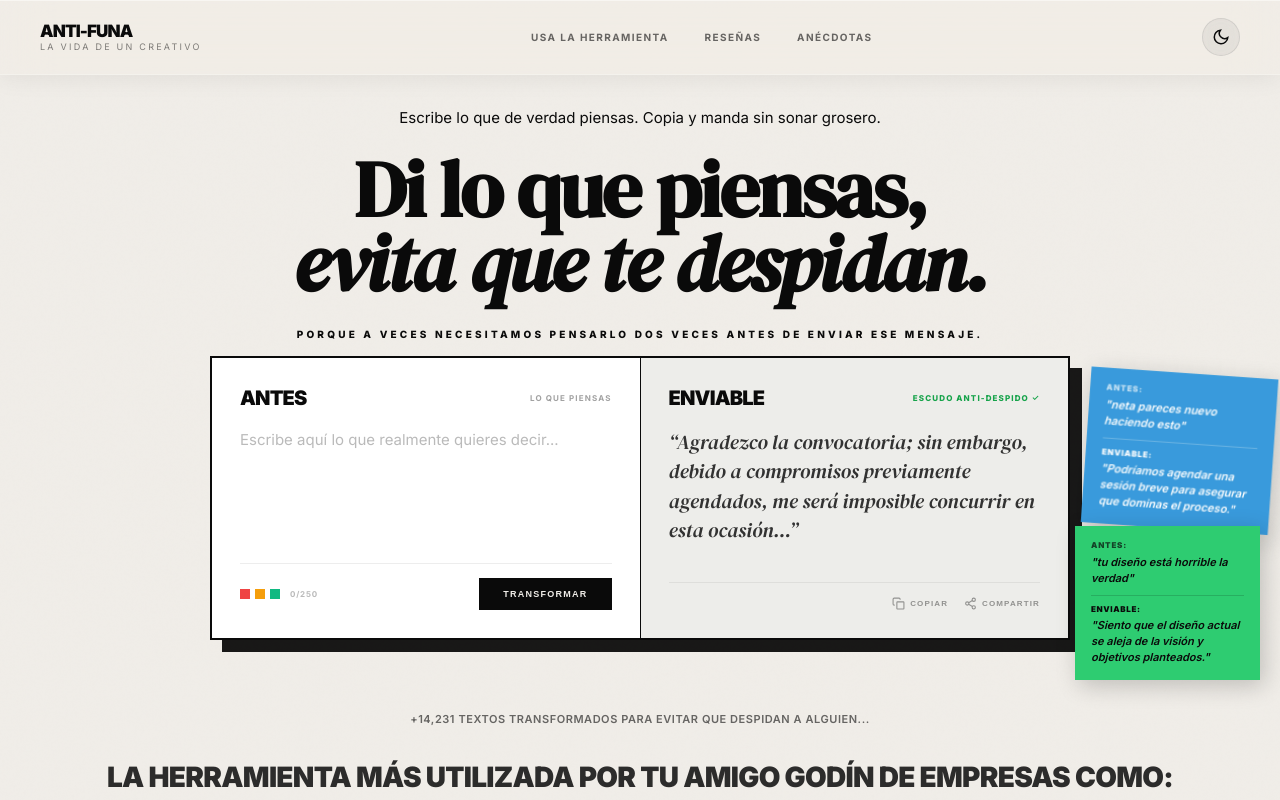
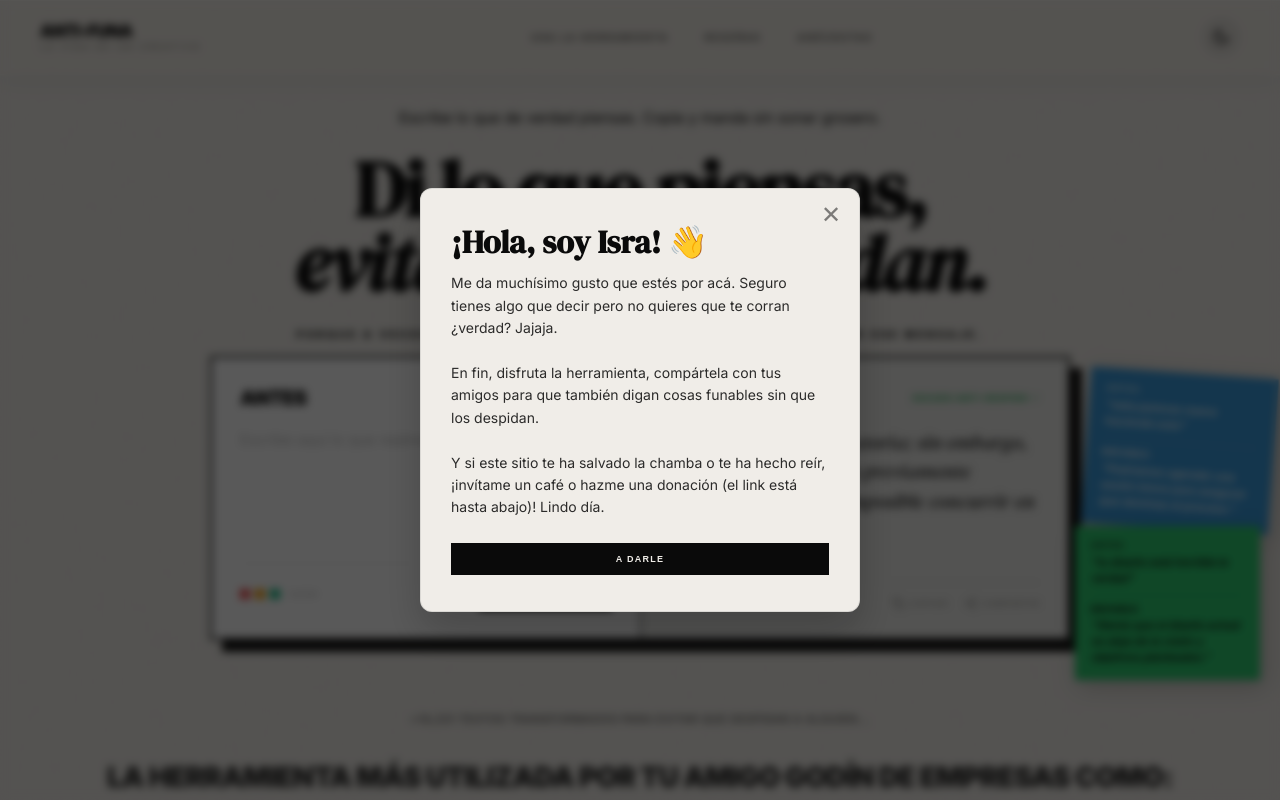
Before and after one commit to lavidadeuncreativo/antifuna, a website: page index.html in a window 1280 px wide. Shown: the top 800 px of the page. Drawn offline with nearby package versions, Linux system fonts and the light colour scheme; no server answers.

Commit message:
feat: Add welcome popup on first visit and review submission modal

```diff
--- a/index.html
+++ b/index.html
@@ -1023,6 +1023,77 @@
     .fl a:hover {
       opacity: .85;
       text-decoration: underline
+    }
+
+    /* MODALS */
+    .modal-overlay {
+      position: fixed;
+      top: 0;
+      left: 0;
+      width: 100%;
+      height: 100%;
+      background: rgba(0, 0, 0, 0.65);
+      z-index: 10000;
+      display: flex;
+      align-items: center;
+      justify-content: center;
+      opacity: 0;
+      pointer-events: none;
+      transition: opacity 0.3s ease;
+      backdrop-filter: blur(4px);
+    }
+
+    .modal-overlay.open {
+      opacity: 1;
+      pointer-events: auto;
+    }
+
+    .modal-content {
+      background: var(--bg);
+      color: var(--fg);
+      padding: 36px 30px;
+      border-radius: 12px;
+      max-width: 440px;
+      width: 90%;
+      position: relative;
+      border: 1px solid rgba(128, 128, 128, 0.2);
+      transform: translateY(20px);
+      transition: transform 0.3s cubic-bezier(0.34, 1.56, 0.64, 1);
+      box-shadow: 0 20px 40px rgba(0, 0, 0, 0.2);
+    }
+
+    .modal-overlay.open .modal-content {
+      transform: translateY(0);
+    }
+
+    .modal-close {
+      position: absolute;
+      top: 12px;
+      right: 18px;
+      background: none;
+      border: none;
+      font-size: 24px;
+      cursor: pointer;
+      color: var(--fg);
+      opacity: 0.5;
+    }
+
+    .modal-close:hover {
+      opacity: 1;
+    }
+
+    .modal-title {
+      font-family: 'DM Serif Display', serif;
+      font-size: 32px;
+      margin-bottom: 12px;
+      line-height: 1.1;
+    }
+
+    .modal-text {
+      font-size: 14px;
+      line-height: 1.6;
+      margin-bottom: 24px;
+      opacity: 0.85;
     }
 
     /* TOAST */
@@ -1336,7 +1407,7 @@
     <div class="rev-stack" id="revStack"></div>
     <div class="rev-dots" id="revDots"></div>
     <div style="text-align:center; margin-top:30px;">
-      <a href="#anecdotas" class="btn"
+      <a href="#" id="openReviewBtn" class="btn"
         style="display:inline-block; text-decoration:none; padding:12px 24px; font-size:14px; background:transparent; border:1px solid var(--fg); color:var(--fg);">Dejar
         una rese&#xF1;a</a>
     </div>
@@ -1393,6 +1464,36 @@
     <button class="btn-p" onclick="document.getElementById('inputText').focus()">ABRIR EDITOR</button>
   </div>
 
+  <!-- WELCOME MODAL -->
+  <div class="modal-overlay" id="welcomeModal">
+    <div class="modal-content">
+      <button class="modal-close" onclick="closeModal('welcomeModal')">&#x2715;</button>
+      <h3 class="modal-title">¡Hola, soy Isra! &#x1F44B;</h3>
+      <p class="modal-text">Me da muchísimo gusto que estés por acá. Seguro tienes algo que decir pero no quieres que te
+        corran ¿verdad? Jajaja.<br><br>En fin, disfruta la herramienta, compártela con tus amigos para que también digan
+        cosas funables sin que los despidan.<br><br>Y si este sitio te ha salvado la chamba o te ha hecho reír,
+        ¡invítame un café o hazme una donación (el link está hasta abajo)! Lindo día.</p>
+      <button class="btn-p" style="width:100%"
+        onclick="closeModal('welcomeModal'); document.getElementById('inputText').focus()">A DARLE</button>
+    </div>
+  </div>
+
+  <!-- REVIEW MODAL -->
+  <div class="modal-overlay" id="reviewModal">
+    <div class="modal-content">
+      <button class="modal-close" onclick="closeModal('reviewModal')">&#x2715;</button>
+      <h3 class="modal-title">Deja tu reseña &#x2B50;</h3>
+      <p class="modal-text" style="margin-bottom:12px">Cuéntanos cómo te salvó la chamba Anti-Funa.</p>
+      <form id="reviewForm" novalidate>
+        <input class="anec-input" id="revName" type="text" placeholder="Tu Twitter, IG o nombre" required
+          style="margin-bottom:8px" />
+        <textarea class="anec-ta" id="revText" placeholder="Tu reseña chingona..." required
+          style="min-height:90px; margin-bottom:16px"></textarea>
+        <button type="submit" class="btn-p" style="width:100%">Enviar Reseña</button>
+      </form>
+    </div>
+  </div>
+
   <script>
     // CURSOR
     const cD = document.getElementById('cDot'), cR = document.getElementById('cRing');
@@ -1740,6 +1841,35 @@
 
     // Cargar anécdotas al inicializar
     fetchAnecdotes();
+
+    // MODALS LOGIC
+    function openModal(id) { document.getElementById(id).classList.add('open'); }
+    function closeModal(id) { document.getElementById(id).classList.remove('open'); }
+
+    document.getElementById('openReviewBtn').addEventListener('click', (e) => {
+      e.preventDefault();
+      openModal('reviewModal');
+    });
+
+    document.getElementById('reviewForm').addEventListener('submit', (e) => {
+      e.preventDefault();
+      if (!document.getElementById('revText').value.trim()) return;
+      closeModal('reviewModal');
+      document.getElementById('revText').value = '';
+      document.getElementById('revName').value = '';
+      toast('¡Reseña enviada con éxito! Gracias.');
+    });
+
+    // WELCOME LOGIC
+    window.addEventListener('DOMContentLoaded', () => {
+      if (!localStorage.getItem('af-welcomed')) {
+        setTimeout(() => {
+          openModal('welcomeModal');
+          localStorage.setItem('af-welcomed', 'true');
+        }, 1200); // 1.2s delay for a smoother entry
+      }
+    });
+
   </script>
 </body>
 
```
